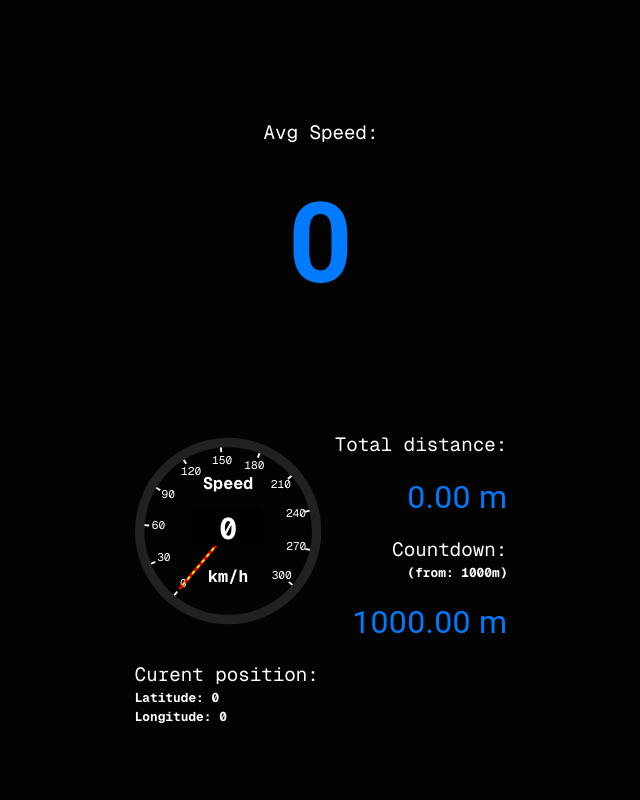
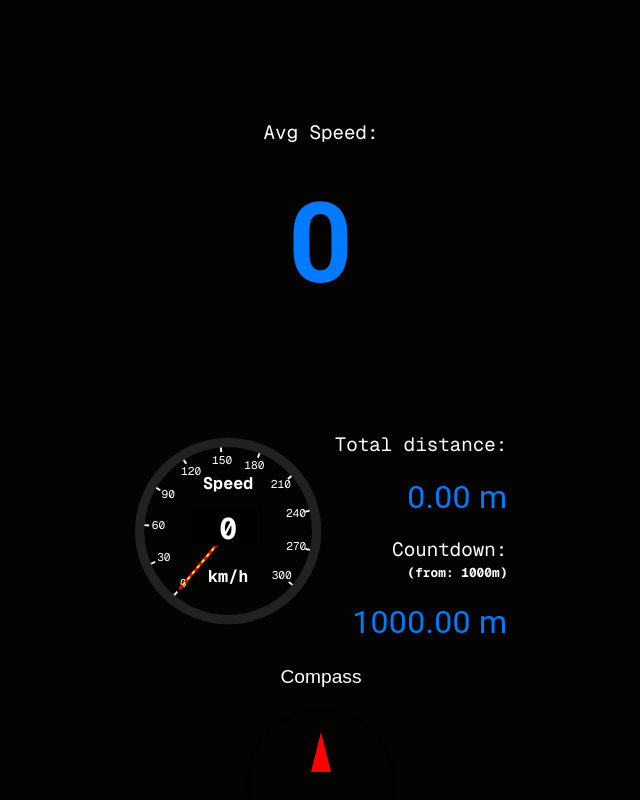
Before and after one commit to MiguelPerezMartinez/SpeedSync, a Next.js app: page / in a window 1280 px wide. Shown: the whole page, without its empty margins (319-959 px from the left). Built offline with nearby package versions, Linux system fonts and the light colour scheme; no server answers; some icons are missing; a web font is replaced by a local one.

Commit message:
Test compass component

```diff
--- a/src/app/page.js
+++ b/src/app/page.js
@@ -9,6 +9,7 @@ import { useHydration } from "@/utils/hooks/useHydration";
 // Components
 import { Grid2 as Grid, Typography } from "@mui/material";
 import Test from "@/components/Test";
+import Compass from "@/components/Compass";
 const Map = dynamic(() => import("@/components/Map"), {
   ssr: false, // This ensures the component is only rendered on the client side
 });
@@ -211,6 +212,7 @@ const Home = () => {
           </Grid>
         </Grid>
         <Grid size={12}>
+          <Compass />
           <Map lat={lat} lon={lon} />
         </Grid>
       </Grid>
--- /dev/null
+++ b/src/components/Compass/index.js
@@ -0,0 +1,104 @@
+"use client"; // Required for Next.js 13+ since this is a client component
+
+import { useState, useEffect } from "react";
+
+const Compass = () => {
+  const [direction, setDirection] = useState("Unknown");
+  const [heading, setHeading] = useState(0); // 0-360 degrees
+
+  useEffect(() => {
+    const handleOrientation = (event) => {
+      const alpha = event.alpha; // Compass direction (0° to 360°)
+
+      if (alpha !== null) {
+        setHeading(alpha);
+
+        if (alpha >= 315 || alpha < 45) {
+          setDirection("North");
+        } else if (alpha >= 45 && alpha < 135) {
+          setDirection("East");
+        } else if (alpha >= 135 && alpha < 225) {
+          setDirection("South");
+        } else {
+          setDirection("West");
+        }
+      }
+    };
+
+    // Request permission for iOS devices
+    const requestPermission = async () => {
+      if (
+        typeof DeviceOrientationEvent !== "undefined" &&
+        typeof DeviceOrientationEvent.requestPermission === "function"
+      ) {
+        try {
+          const permission = await DeviceOrientationEvent.requestPermission();
+          if (permission === "granted") {
+            window.addEventListener("deviceorientation", handleOrientation);
+          }
+        } catch (error) {
+          console.error("Permission denied:", error);
+        }
+      } else {
+        window.addEventListener("deviceorientation", handleOrientation);
+      }
+    };
+
+    requestPermission();
+
+    return () => {
+      window.removeEventListener("deviceorientation", handleOrientation);
+    };
+  }, []);
+
+  return (
+    <div style={styles.container}>
+      <h2>Compass</h2>
+      <div style={styles.compassContainer}>
+        <div
+          style={{
+            ...styles.arrow,
+            transform: `rotate(${heading}deg)`,
+          }}
+        />
+      </div>
+      <p>
+        Direction: <strong>{direction}</strong>
+      </p>
+      <p>
+        Heading: <strong>{Math.round(heading)}°</strong>
+      </p>
+    </div>
+  );
+};
+
+const styles = {
+  container: {
+    textAlign: "center",
+    fontFamily: "Arial, sans-serif",
+    marginTop: "20px",
+  },
+  compassContainer: {
+    width: "150px",
+    height: "150px",
+    borderRadius: "50%",
+    border: "4px solid black",
+    display: "flex",
+    alignItems: "center",
+    justifyContent: "center",
+    margin: "20px auto",
+    position: "relative",
+  },
+  arrow: {
+    width: "0",
+    height: "0",
+    borderLeft: "10px solid transparent",
+    borderRight: "10px solid transparent",
+    borderBottom: "40px solid red",
+    position: "absolute",
+    top: "20px",
+    transformOrigin: "bottom center",
+  },
+};
+
+export default Compass;
```
